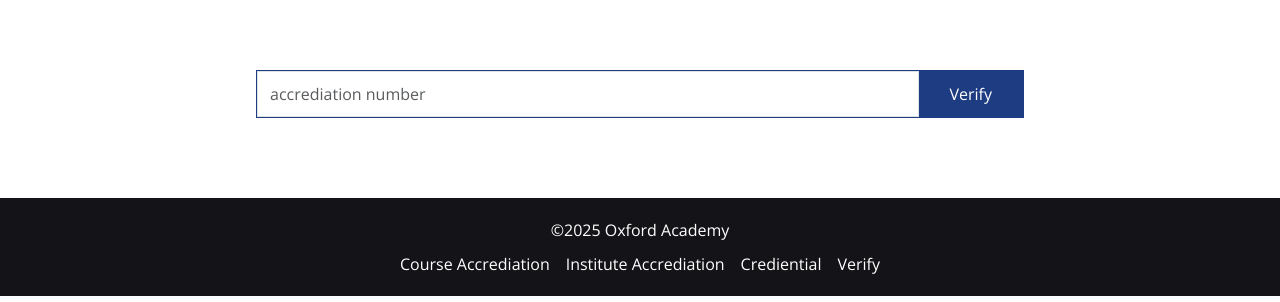
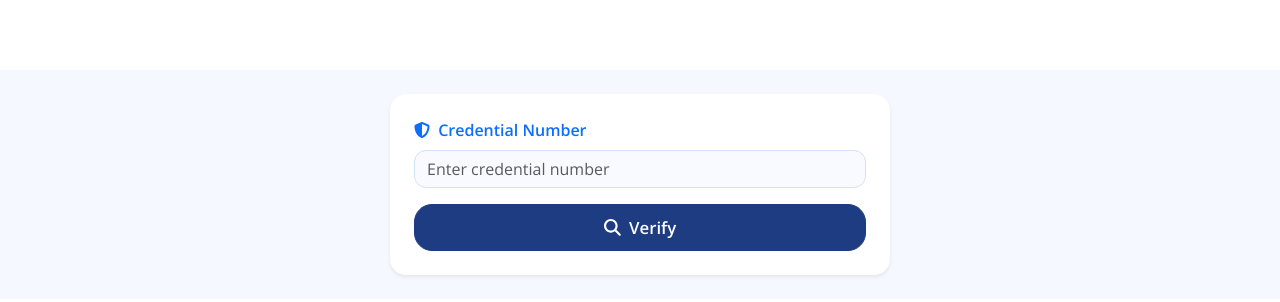
Before and after one commit to kmalaminstd123/oxford_credential, a plain HTML site: page verify.html in a window 1280 px wide. Shown: the part 498-800 px from the top of the page. Drawn offline with nearby package versions, Linux system fonts and the light colour scheme.

Commit message:
update design of verify credential form

```diff
--- a/css/style.css
+++ b/css/style.css
@@ -1584,25 +1584,35 @@ header.active .logo {
     margin: var(--section-spacing) 0;
 }
 
-#accr_verify_form form {
-    display: flex;
-    max-width: 768px;
-    width: 98%;
-    border: 1px solid #1E3C81;
-}
-
-#accr_verify_form input {
-    --padding: 10px;
-    padding-top: var(--padding);
-    padding-bottom: var(--padding);
-}
-
-#accr_verify_form form button {
-    background-color: #1E3C81;
-    border-radius: 0;
-    border: 1px solid #1E3C81;
-    color: #fff;
-    padding: 8px 30px;
+
+
+
+
+
+#accr_verify_form .verify_form_card {
+    border-radius: 22px;
+    box-shadow: 0 4px 24px rgba(30,60,129,0.08);
+    background: #fff;
+}
+#accr_verify_form .form-label {
+    color: #1E3C81;
+    font-weight: 600;
+}
+#accr_verify_form .form-control {
+    border-radius: 12px;
+    border: 1px solid #d1e3fa;
+    background: #f8faff;
+    font-size: 1rem;
+}
+#accr_verify_form .form-control:focus {
+    border-color: #1E3C81;
+    box-shadow: 0 0 0 2px #e7f1ff;
+}
+#accr_verify_form .myBtn {
+    border-radius: 18px;
+    font-weight: 600;
+    font-size: 1.05rem;
+    padding: 10px 0;
 }
 
 /* ===================== verify page end ===================== */
--- a/verify.html
+++ b/verify.html
@@ -156,12 +156,23 @@
 
 
     <!-- verify form start -->
-    <section id="accr_verify_form">
+    <section id="accr_verify_form" class="py-4" style="background: #f5f8ff;">
         <div class="container">
-            <form action="" class="mx-auto">
-                <input type="text" class="form-control rounded-0" placeholder="accrediation number">
-                <button class="btn">Verify</button>
-            </form>
+            <div class="verify_form_card mx-auto p-4 rounded-4 shadow-sm bg-white" style="max-width: 500px;">
+                <form class="row g-3 align-items-end">
+                    <div class="col-12">
+                        <label for="verify_number" class="form-label fw-semibold text-primary">
+                            <i class="fa-solid fa-shield-halved me-1"></i> Credential Number
+                        </label>
+                        <input type="text" class="form-control" id="verify_number" placeholder="Enter credential number">
+                    </div>
+                    <div class="col-12 d-grid">
+                        <button class="btn myBtn" type="submit">
+                            <i class="fa-solid fa-magnifying-glass me-1"></i> Verify
+                        </button>
+                    </div>
+                </form>
+            </div>
         </div>
     </section>
     <!-- verify form end -->
```
Also changed, not shown: course-accrediation.html (+5 -0 lines).
